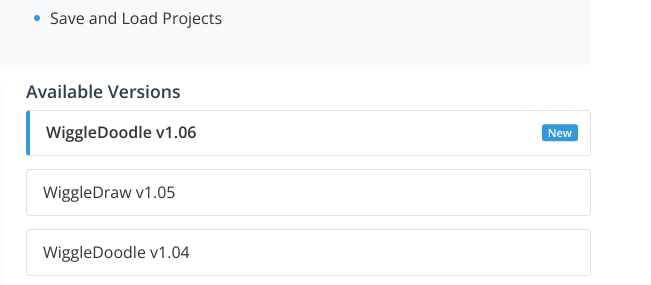
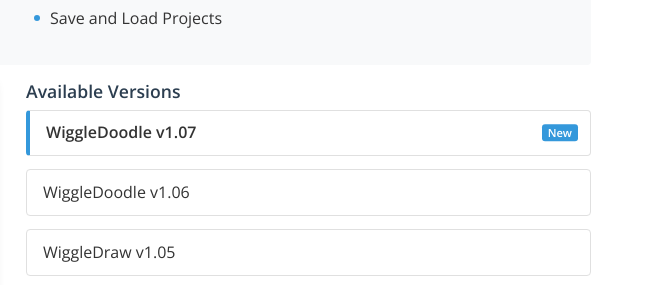
Before and after one commit to beatsaway/wiggledraw, a plain HTML site: page index.html in a window 1280 px wide. Shown: the part 135-420 px from the top of the page, 629-1280 px from the left. Drawn offline with nearby package versions, Linux system fonts and the light colour scheme.

Commit message:
Update index.html

```diff
--- a/index.html
+++ b/index.html
@@ -3,7 +3,7 @@
 <head>
     <meta charset="UTF-8">
     <meta name="viewport" content="width=device-width, initial-scale=1.0">
-    <title>WiggleDoodle v1.06</title>
+    <title>WiggleDoodle v1.07</title>
     <link href="https://fonts.googleapis.com/css2?family=Open+Sans:wght@400;600&display=swap" rel="stylesheet">
     <style>
         :root {
@@ -260,8 +260,8 @@
         <div class="right-panel">
             <div class="version-header">Available Versions</div>
             <div class="versions">
-
-                <a href="wiggledraw_v1_06/index.html" class="version-button current">WiggleDoodle v1.06</a>
+                <a href="wiggledraw_v1_07/index.html" class="version-button current">WiggleDoodle v1.07</a>
+                <a href="wiggledraw_v1_06/index.html" class="version-button">WiggleDoodle v1.06</a>
                 <a href="wiggledraw_v1_05/index.html" class="version-button">WiggleDraw v1.05</a>
                 <a href="wiggledraw_v1_04/index.html" class="version-button">WiggleDoodle v1.04</a>
                 <a href="wiggledraw_v1_03/index.html" class="version-button">WiggleDraw v1.03</a>
```
